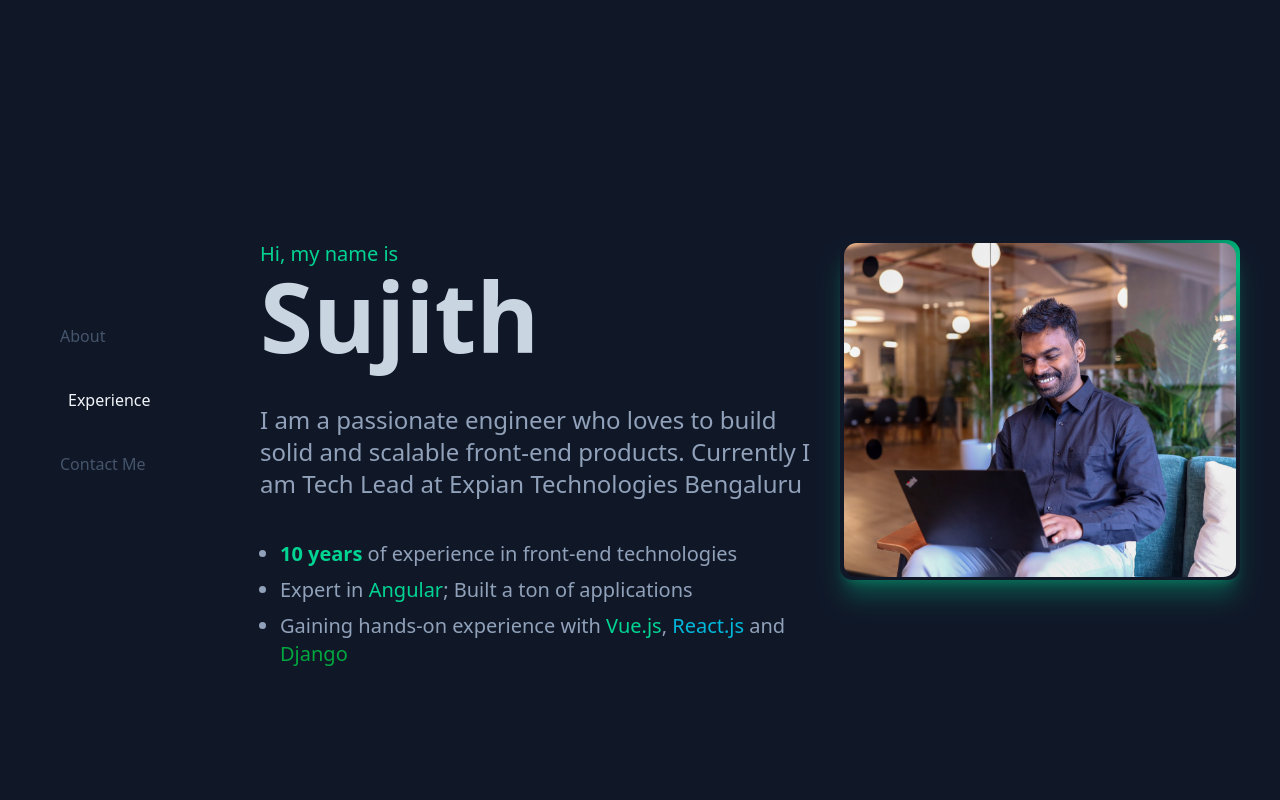
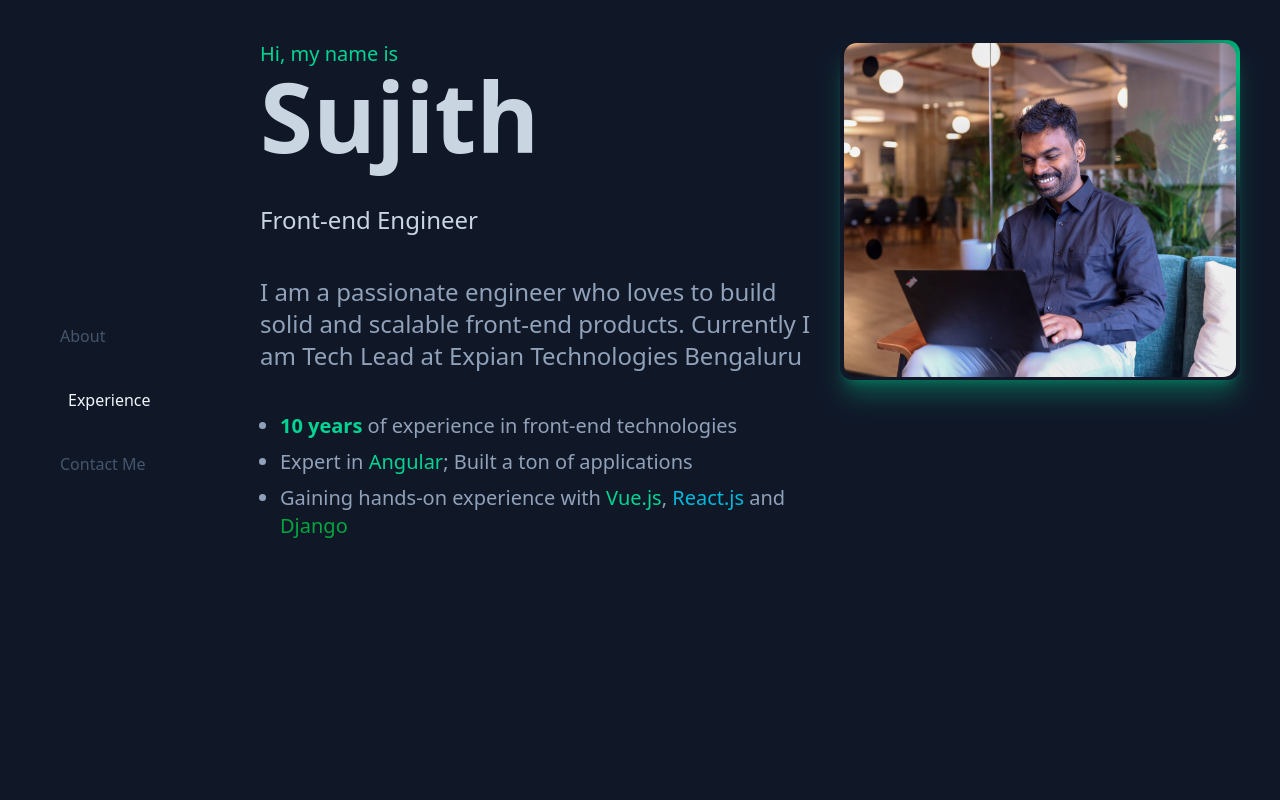
Before and after one commit to sujithsavithryma/Portfolio, a Vue app: page / in a window 1280 px wide. Shown: the top 800 px of the page. Built offline with nearby package versions, Linux system fonts and the light colour scheme; some icons are missing.

Commit message:
Style updated

```diff
--- a/src/components/About.vue
+++ b/src/components/About.vue
@@ -20,11 +20,9 @@ for (let i = 1; i < 6; i++) {
 
 </script>
 <template>
-    <!-- flex flex-col
-        py-10 px-10 items-center gap-8 lg:items-start lg:py-60 lg:flex-row lg:h-screen -->
-    <section class="section py-10 px-10 lg:px-0 gap-8 lg:py-60 lg:h-screen lg:w-full">
+    <section class="section py-10 px-10 lg:px-0 gap-8 lg:h-screen lg:w-full">
         <div class="h-full grid grid-cols-[1fr, 1fr] lg:grid-cols-[1fr_400px] lg:min-w-46 gap-5">
-            <div class="flex justify-center lg:justify-start">
+            <div class="flex justify-center lg:justify-start about-content">
 
                 <TransitionGroup name="fade" tag="div">
                     <div class="fade-in-items" v-for="item in arr" :key="item">
@@ -33,7 +31,7 @@ for (let i = 1; i < 6; i++) {
                         <h1 v-if="item === 2" class="text-8xl font-bold text-slate-300 mb-10 text-center lg:text-left">
                             Sujith
                         </h1>
-                        <!-- <h2 v-if="item === 3" class="text-2xl font-normal text-slate-300 mb-10">Front-end Engineer</h2> -->
+                        <h2 v-if="item === 3" class="text-2xl font-normal text-slate-300 mb-10">Front-end Engineer</h2>
                         <p v-if="item === 4" class="text-2xl mb-10 text-center lg:text-left">I am a passionate engineer
                             who
                             loves to build solid and
@@ -61,7 +59,7 @@ for (let i = 1; i < 6; i++) {
                 </TransitionGroup>
 
             </div>
-            <div class="flex justify-center">
+            <div class="flex justify-center about-content">
                 <div class="w-[300px] h-[255px] lg:w-[400px] lg:h-[340px]">
                     <Transition name="slideIn">
                         <div v-if="showImage"
--- a/src/components/Header.vue
+++ b/src/components/Header.vue
@@ -42,7 +42,7 @@ onBeforeUnmount(() => {
 </script>
 <template>
     <header class="header hidden sticky top-0 lg:flex xl:flex 2xl:flex
-    lg:flex-col xl:flex-col 2xl:flex-col w-[200px] h-screen lg:justify-center">
+    lg:flex-col xl:flex-col 2xl:flex-col w-[200px] h-screen justify-center">
         <nav>
             <ul class="w-max flex flex-col gap-10">
                 <li class="group" :class="[activeLink === '' ? activeTextColor : inactiveTextColor]">
--- a/src/style.css
+++ b/src/style.css
@@ -100,20 +100,12 @@
   }
 }
 
-/* @media (max-width:1200px) {
-  .about-container {
-    flex-direction: column;
-  }
-  .hero-container {
-    width: 100%;
+
+@media (min-height:1000px) {
+  .about-content {
+    margin-top: 100px;
   }
   .header {
-    padding-left: 2rem;
+    transform: translateY(-7rem);
   }
 }
-
-@media (min-width:1300px) {
-  .hero-container {
-    width: 600px;
-  }
-} */
```
